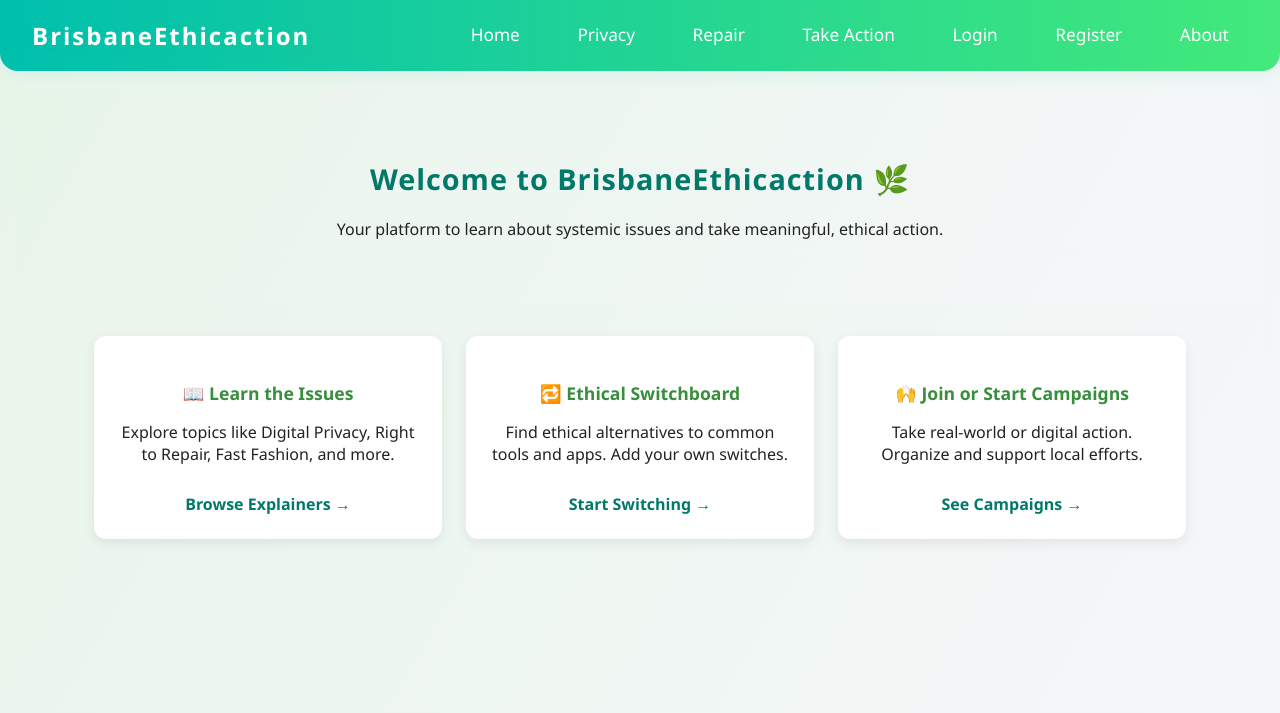
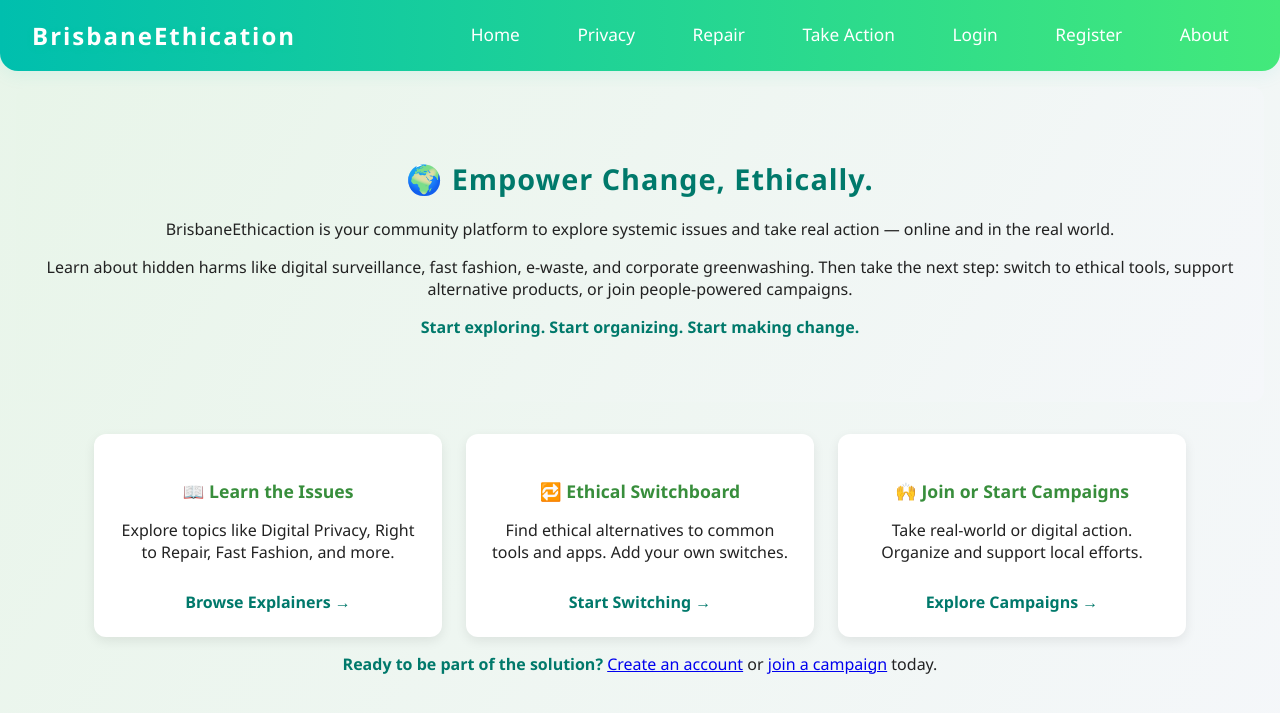
Before and after one commit to helmet-coder/Social-impact-platform, a Flask app: page / in a window 1280 px wide. Shown: the top 713 px of the page. Run offline with Flask 3, Linux system fonts and the light colour scheme.

Commit message:
switchboard.db

```diff
--- a/templates/base.html
+++ b/templates/base.html
@@ -4,7 +4,7 @@
 <head>
   <meta charset="UTF-8">
   <meta name="viewport" content="width=device-width, initial-scale=1.0">
-  <title>{% block title %}BrisbaneEthicaction{% endblock %}</title>
+  <title>{% block title %}BrisbaneEthication{% endblock %}</title>
   <style>
     body {
       font-family: 'Segoe UI', sans-serif;
@@ -310,7 +310,7 @@
 <body>
   <nav>
     <div class="nav-header">
-      <div class="logo">BrisbaneEthicaction</div>
+      <div class="logo">BrisbaneEthication</div>
       <button class="hamburger" onclick="toggleMenu()">☰</button>
     </div>
     <div class="nav-links" id="mobileNav">
@@ -329,7 +329,7 @@
       <a href="/login">Login</a>
       <a href="/register">Register</a>
       {% endif %}
-      <a href="#">About</a>
+      <a href="">About</a>
     </div>
   </nav>
   <div class="content">
--- a/templates/home.html
+++ b/templates/home.html
@@ -1,10 +1,17 @@
 {% extends "base.html" %}
-{% block title %}Home – BrisbaneEthicaction{% endblock %}
+{% block title %}Home – BrisbaneEthication{% endblock %}
 
 {% block content %}
+
 <div class="hero">
-  <h1>Welcome to BrisbaneEthicaction 🌿</h1>
-  <p>Your platform to learn about systemic issues and take meaningful, ethical action.</p>
+  <h1>🌍 Empower Change, Ethically.</h1>
+  <p>BrisbaneEthicaction is your community platform to explore systemic issues and take real action — online and in the
+    real world.</p>
+  <p>
+    Learn about hidden harms like digital surveillance, fast fashion, e-waste, and corporate greenwashing.
+    Then take the next step: switch to ethical tools, support alternative products, or join people-powered campaigns.
+  </p>
+  <p><strong>Start exploring. Start organizing. Start making change.</strong></p>
 </div>
 
 <div class="features">
@@ -21,9 +28,11 @@
   <div class="feature-card">
     <h3>🙌 Join or Start Campaigns</h3>
     <p>Take real-world or digital action. Organize and support local efforts.</p>
-    <a href="/campaigns">See Campaigns →</a>
+    <a href="/campaigns">Explore Campaigns →</a>
   </div>
 </div>
+<p><strong>Ready to be part of the solution?</strong> <a href="/register">Create an account</a> or <a
+    href="/campaigns">join a campaign</a> today.</p>
 
 <style>
   .hero {
@@ -33,23 +42,27 @@
     border-radius: 12px;
     margin-bottom: 2rem;
   }
+
   .features {
     display: flex;
     flex-wrap: wrap;
     gap: 1.5rem;
     justify-content: center;
   }
+
   .feature-card {
     background: white;
     padding: 1.5rem;
     border-radius: 12px;
-    box-shadow: 0 4px 12px rgba(0,0,0,0.08);
+    box-shadow: 0 4px 12px rgba(0, 0, 0, 0.08);
     max-width: 300px;
     text-align: center;
   }
+
   .feature-card h3 {
     color: #388e3c;
   }
+
   .feature-card a {
     display: inline-block;
     margin-top: 0.75rem;
--- a/templates/login.html
+++ b/templates/login.html
@@ -6,5 +6,8 @@
   <label>Email:</label><br><input type="email" name="email"><br>
   <label>Password:</label><br><input type="password" name="password"><br><br>
   <button type="submit">Login</button>
+  <div class="alt-link">
+    Don’t have an account? <a href="/register">Register</a>
+  </div>
 </form>
 {% endblock %}
--- a/templates/register.html
+++ b/templates/register.html
@@ -7,5 +7,8 @@
   <label>Email:</label><br><input type="email" name="email"><br>
   <label>Password:</label><br><input type="password" name="password"><br><br>
   <button type="submit">Register</button>
+  <div class="alt-link">
+    Already have an account ? <a href="/login"> Log in </a>here
+  </div>
 </form>
 {% endblock %}
--- a/templates/repair.html
+++ b/templates/repair.html
@@ -1,14 +1,14 @@
-
 {% extends 'base.html' %}
 
 {% block title %}Right to Repair – BrisbaneEthicaction{% endblock %}
 
 {% block content %}
-  <h1>🔧 Right to Repair</h1>
+<h1>🔧 <a href="https://en.wikipedia.org/wiki/Right_to_repair">Right to Repair</a></h1>
 
 <div class="card">
   <h2>Why It Matters</h2>
-    <p>Modern devices are intentionally hard to fix, leading to more waste, less ownership, and expensive replacements. Right to Repair is about making tools, parts, and documentation available to everyone.</p>
+  <p>Modern devices are intentionally hard to fix, leading to more waste, less ownership, and expensive replacements.
+    Right to Repair is about making tools, parts, and documentation available to everyone.</p>
   <ul>
     <li>🗑️ Reduces global e-waste (over 50 million tons yearly)</li>
     <li>💸 Saves consumers money and increases product life</li>
```
Also changed, not shown: about.html (+14 -0 lines), templates/privacy.html (+22 -1 lines), templates/profile.html (+37 -11 lines), switchboard.db (deleted), 1 other file. Lines whose indentation alone changed are shown as unchanged.
